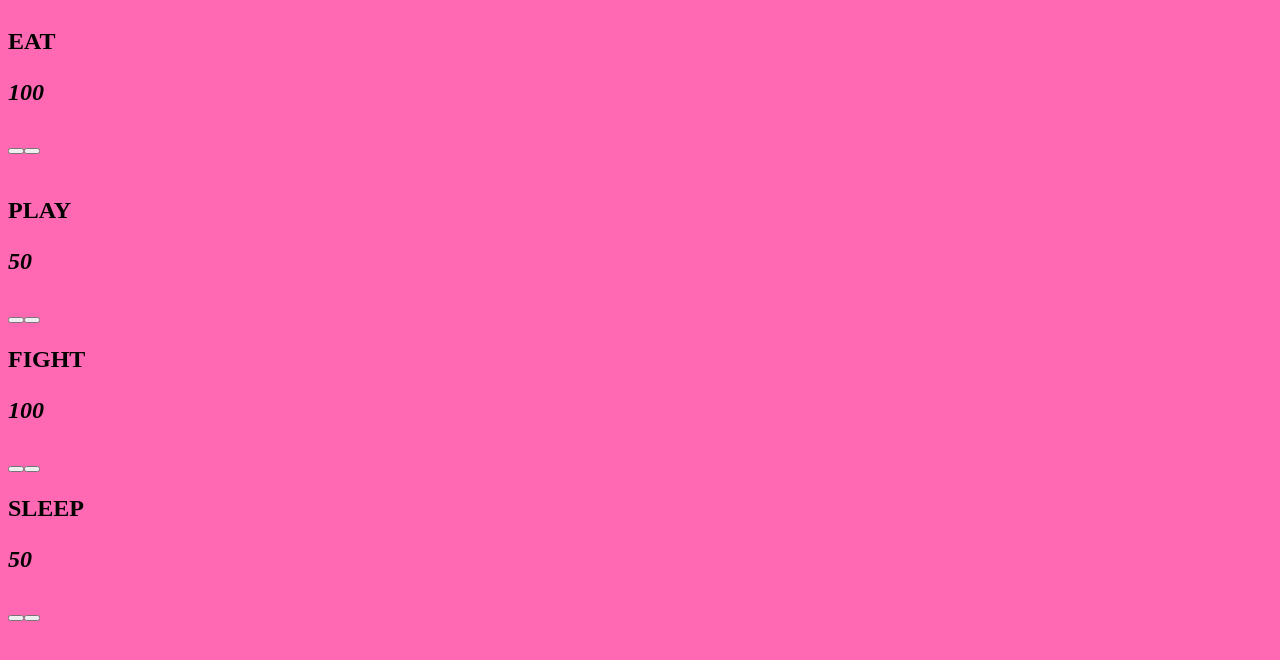
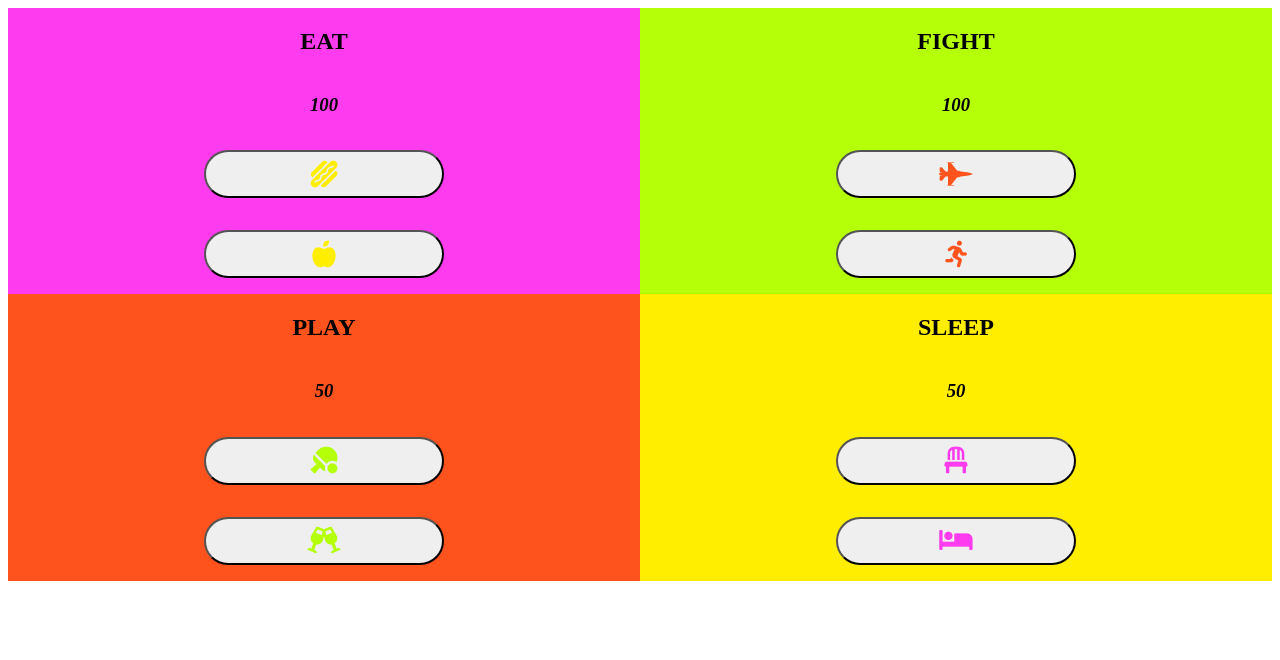
Before and after one commit to AaronLain/tamagotchi, a website built with webpack: page src/index.html in a window 1280 px wide. Built offline with nearby package versions, Linux system fonts and the light colour scheme.

Commit message:
styling and buttons

```diff
--- a/src/index.html
+++ b/src/index.html
@@ -6,11 +6,14 @@
 </head>
 <body>
   <div id="app">
-    <div id="eat" class="quad"></div>
-    <div id="play" class="quad"></div>
-    <div id="fight" class="quad"></div>
-    <div id="sleep" class="quad"></div>
-    <div id="pet"></div>
+    <div id="column-1">
+      <div id="eat" class="quad"></div>
+      <div id="play" class="quad"></div>
+    </div>
+    <div id="column-2">
+      <div id="fight" class="quad"></div>
+      <div id="sleep" class="quad"></div>
+    </div>
   </div>
 </body>
 </html>
--- a/src/javascripts/components/eat/eat.js
+++ b/src/javascripts/components/eat/eat.js
@@ -1,15 +1,17 @@
 import util from '../../helpers/utils';
 import data from '../../helpers/data/valueData';
-import './eat.scss';
+import '../../../styles/main.scss';
 
 const printToEat = () => {
   const valueArray = data.getData();
   const full = valueArray[0].value;
   let domString = '';
-  domString += '<h2>EAT</div>';
-  domString += `<p><em>${full}</em></p>`;
-  domString += '<button id="kinda-healthy"></button>'; // hot dog
-  domString += '<button id="super-healthy"></button>'; // apple
+  domString += '<div class="eat-container">';
+  domString += '<h2>EAT</h2>';
+  domString += `<h3><em>${full}</em></h3>`;
+  domString += '<button id="kinda-healthy"><i class="fas fa-hotdog"></i></button>'; // hot dog
+  domString += '<button id="super-healthy"><i class="fas fa-apple-alt"></i></button>'; // apple
+  domString += '</div>';
   util.printToDom('eat', domString);
 };
 
--- a/src/javascripts/components/eat/eat.scss
+++ /dev/null
@@ -1,12 +0,0 @@
-@import '../../../styles/colors';
-
-#eat.quad {
-  width: 48%;
-  display: flex;
-  flex: row wrap;
-}
-
-.eat {
-  background-color: $pink;
-  width: 48%
-}
--- a/src/javascripts/components/fight/fight.js
+++ b/src/javascripts/components/fight/fight.js
@@ -1,14 +1,17 @@
 import util from '../../helpers/utils';
 import data from '../../helpers/data/valueData';
+import '../../../styles/main.scss';
 
 const printToFight = () => {
   const valueArray = data.getData();
   const strength = valueArray[2].value;
   let domString = '';
-  domString += '<h2>FIGHT</div>';
-  domString += `<p><em>${strength}</em></p>`;
-  domString += '<button id="fight"></button>'; // hot dog
-  domString += '<button id="run"></button>';
+  domString += '<div class="fight-container">';
+  domString += '<h2>FIGHT</h2>';
+  domString += `<h3><em>${strength}</em></h3>`;
+  domString += '<button id="fight"><i class="fas fa-fighter-jet"></i></button>'; // hot dog
+  domString += '<button id="run"><i class="fas fa-running"></i></button>';
+  domString += '</div>';
   util.printToDom('fight', domString);
 };
 
--- a/src/javascripts/components/fight/fight.scss
+++ /dev/null
@@ -1 +0,0 @@
-@import '../../../styles/colors'
--- a/src/javascripts/components/play/play.js
+++ b/src/javascripts/components/play/play.js
@@ -1,14 +1,17 @@
 import util from '../../helpers/utils';
 import data from '../../helpers/data/valueData';
+import '../../../styles/main.scss';
 
 const printToPlay = () => {
   const valueArray = data.getData();
   const play = valueArray[1].value;
   let domString = '';
-  domString += '<h2>PLAY</div>';
-  domString += `<p><em>${play}</em></p>`;
-  domString += '<button id="kinda-fun"></button>'; // hot dog
-  domString += '<button id="super-fun"></button>'; // apple
+  domString += '<div class="play-container">';
+  domString += '<h2>PLAY</h2>';
+  domString += `<h3><em>${play}</em></h3>`;
+  domString += '<button id="kinda-fun"><i class="fas fa-table-tennis"></i></button>'; // hot dog
+  domString += '<button id="super-fun"><i class="fas fa-glass-cheers"></i></button>'; // apple
+  domString += '</div>';
   util.printToDom('play', domString);
 };
 
--- a/src/javascripts/components/play/play.scss
+++ /dev/null
@@ -1 +0,0 @@
-@import '../../../styles/colors'
--- a/src/javascripts/components/sleep/sleep.js
+++ b/src/javascripts/components/sleep/sleep.js
@@ -1,14 +1,17 @@
 import util from '../../helpers/utils';
 import data from '../../helpers/data/valueData';
+import '../../../styles/main.scss';
 
 const printToSleep = () => {
   const valueArray = data.getData();
   const energy = valueArray[3].value;
   let domString = '';
-  domString += '<h2>SLEEP</div>';
-  domString += `<p><em>${energy}</em></p>`;
-  domString += '<button id="nap"></button>';
-  domString += '<button id="deep-sleep"></button>';
+  domString += '<div class="sleep-container">';
+  domString += '<h2>SLEEP</h2>';
+  domString += `<h3><em>${energy}</em></h3>`;
+  domString += '<button id="nap"><i class="fas fa-chair"></i></button>';
+  domString += '<button id="deep-sleep"><i class="fas fa-bed"></i></button>';
+  domString += '</div>';
   util.printToDom('sleep', domString);
 };
 
--- a/src/javascripts/components/sleep/sleep.scss
+++ /dev/null
@@ -1 +0,0 @@
-@import '../../../styles/colors'
--- a/src/styles/_colors.scss
+++ b/src/styles/_colors.scss
@@ -2,3 +2,7 @@ $pink: rgb(255, 59, 239);
 $orange: rgb(255, 83, 30);
 $limegreen: rgb(181, 255, 9);
 $yellow: rgb(255, 238, 0);
+$red: rgb(255, 0, 0);
+$blue: rgb(30, 28, 180);
+$salmon: salmon;
+$mustard: rgb(209, 171, 0);
--- a/src/styles/main.scss
+++ b/src/styles/main.scss
@@ -1,10 +1,53 @@
 @import "~@fortawesome/fontawesome-free/css/all.min.css";
+@import "./colors";
 
-body {
-  background-color: hotpink;
+div#app {
+  display: flex;
+  flex-direction: row wrap;
+
+  div#column-1 {
+    width: 50%;
+    height: 100%;
+  }
+  div#column-2 {
+    width: 50%;
+    height: 100%;
+  }
 }
 
-div.app {
+@mixin app-styles($divcolor, $buttoncolor){
+  background-color: $divcolor;
   display: flex;
-  flex: row wrap;
+  flex-direction: column;
+  align-items: center;
+  width: 100%;
+  height: 100%;
+  text-align: center;
+  margin: auto;
+  button {
+    width: 15rem;
+    height: 3rem;
+    margin: 1rem;
+    border-radius: 3rem;
+  }
+  i {
+    font-size: 200%;
+    color: $buttoncolor;
+  }
 }
+
+.eat-container {
+  @include app-styles($pink, $yellow);
+}
+
+.play-container {
+  @include app-styles($orange, $limegreen);
+}
+
+.fight-container {
+  @include app-styles($limegreen, $orange);
+}
+
+.sleep-container {
+  @include app-styles($yellow, $pink);
+}
```
